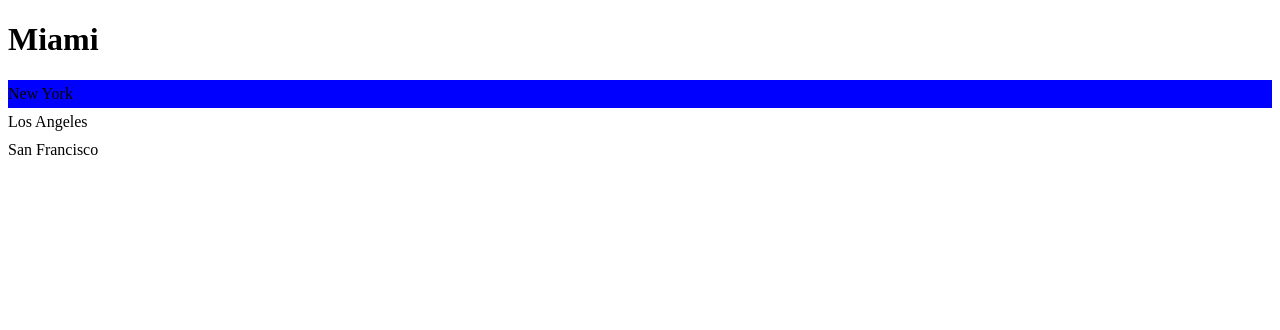
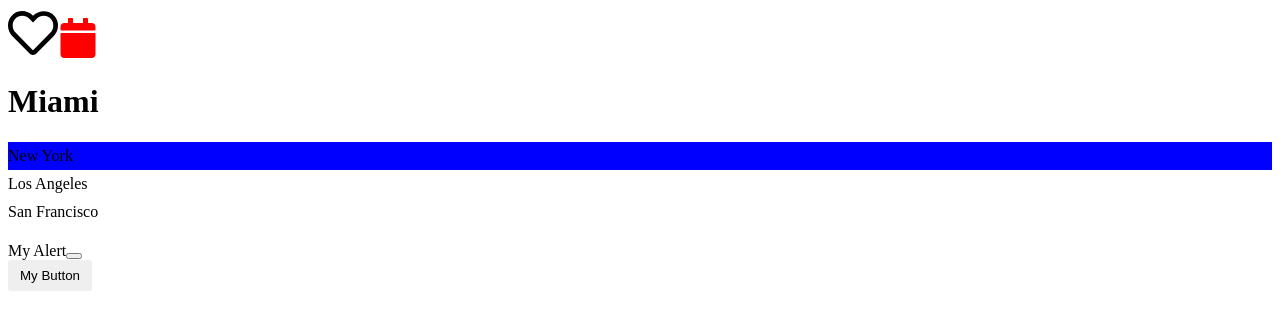
Before and after one commit to MegMoore/react-app, a React (Vite) app: page / in a window 1280 px wide. Shown: the top 330 px of the page. Built offline with nearby package versions, Linux system fonts and the light colour scheme.

Commit message:
tried out different techniques

```diff
--- a/package.json
+++ b/package.json
@@ -13,6 +13,7 @@
     "bootstrap": "^5.2.3",
     "react": "^18.2.0",
     "react-dom": "^18.2.0",
+    "react-icons": "^4.7.1",
     "styled-components": "^6.1.6"
   },
   "devDependencies": {
--- a/src/App.tsx
+++ b/src/App.tsx
@@ -1,27 +1,32 @@
 import { useState } from "react";
 import Alert from "./components/Alert";
-import Button from "./components/Button";
+import Button from "./components/Button/Button";
 import ListGroup from "./components/ListGroup";
 import "./App.css";
 
+import { FaCalendar } from "react-icons/fa";
+import Like from "./components/Like";
+
 function App() {
   const items = ["New York", "Los Angeles", "San Francisco"];
-  // const [alertVisible, setAlertVisibility] = useState(false);
+  const [alertVisible, setAlertVisibility] = useState(true);
 
   return (
     <div>
+      <Like onClick={() => console.log("clicked")} />
+      <FaCalendar color="red" size={40} />
       <ListGroup
         items={items}
         heading="Miami"
         onSelectItem={() => items}
       ></ListGroup>
 
-      {/*{alertVisible && (
+      {alertVisible && (
         <Alert onClose={() => setAlertVisibility(false)}>My Alert</Alert>
       )}
       <Button color="secondary" onClick={() => setAlertVisibility(true)}>
         My Button
-      </Button>*/}
+      </Button>
     </div>
   );
 }
--- /dev/null
+++ b/src/components/Button/Button.module.css
@@ -0,0 +1,10 @@
+.btn {
+    padding: 8px 12px;
+    border-radius: 3px;
+    border: 0;
+}
+
+.btn-primary {
+    background-color: #0d6efd;
+    color: white;
+}
--- /dev/null
+++ b/src/components/Button/Button.tsx
@@ -0,0 +1,20 @@
+import styles from "./Button.module.css";
+
+interface ButtonProps {
+  children: string;
+  color: "primary" | "secondary" | "danger";
+  onClick: () => void;
+}
+
+const Button = ({ children, onClick, color = "primary" }: ButtonProps) => {
+  return (
+    <button
+      className={[styles.btn, styles["btn-" + color]].join(" ")}
+      onClick={onClick}
+    >
+      {children}
+    </button>
+  );
+};
+
+export default Button;
--- /dev/null
+++ b/src/components/Like.tsx
@@ -0,0 +1,20 @@
+import { useState } from "react";
+import { FaHeart, FaRegHeart } from "react-icons/fa";
+
+interface Props {
+  onClick: () => void;
+}
+
+const Like = ({ onClick }: Props) => {
+  const [status, setStatus] = useState(false);
+
+  const toggle = () => {
+    setStatus(!status);
+    onClick();
+  };
+  if (status) return;
+  <FaHeart color="#ff6b81" size={50} onClick={toggle} />;
+  return <FaRegHeart size={50} onClick={toggle} />;
+};
+
+export default Like;
```
Also changed, not shown: src/components/Button.tsx (deleted, +0 -17 lines), 1 other file (tests, documents, lock files or other folders).
